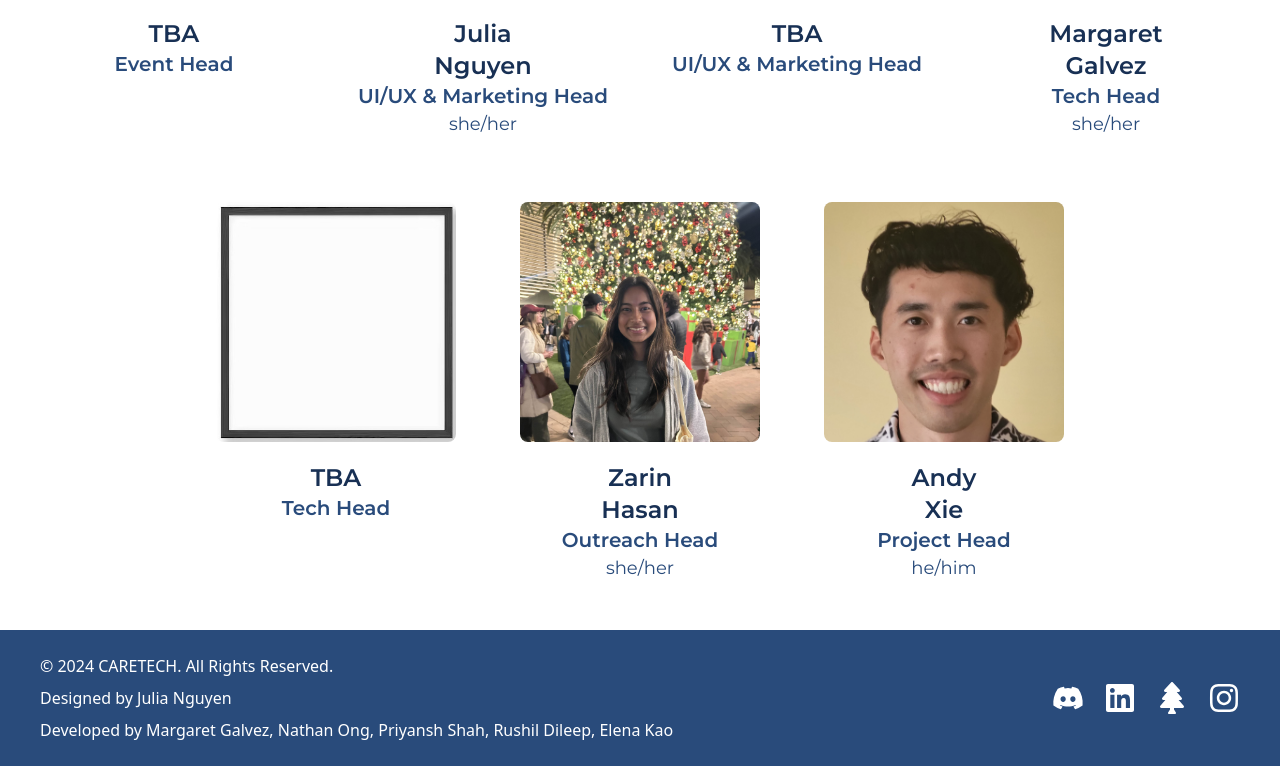
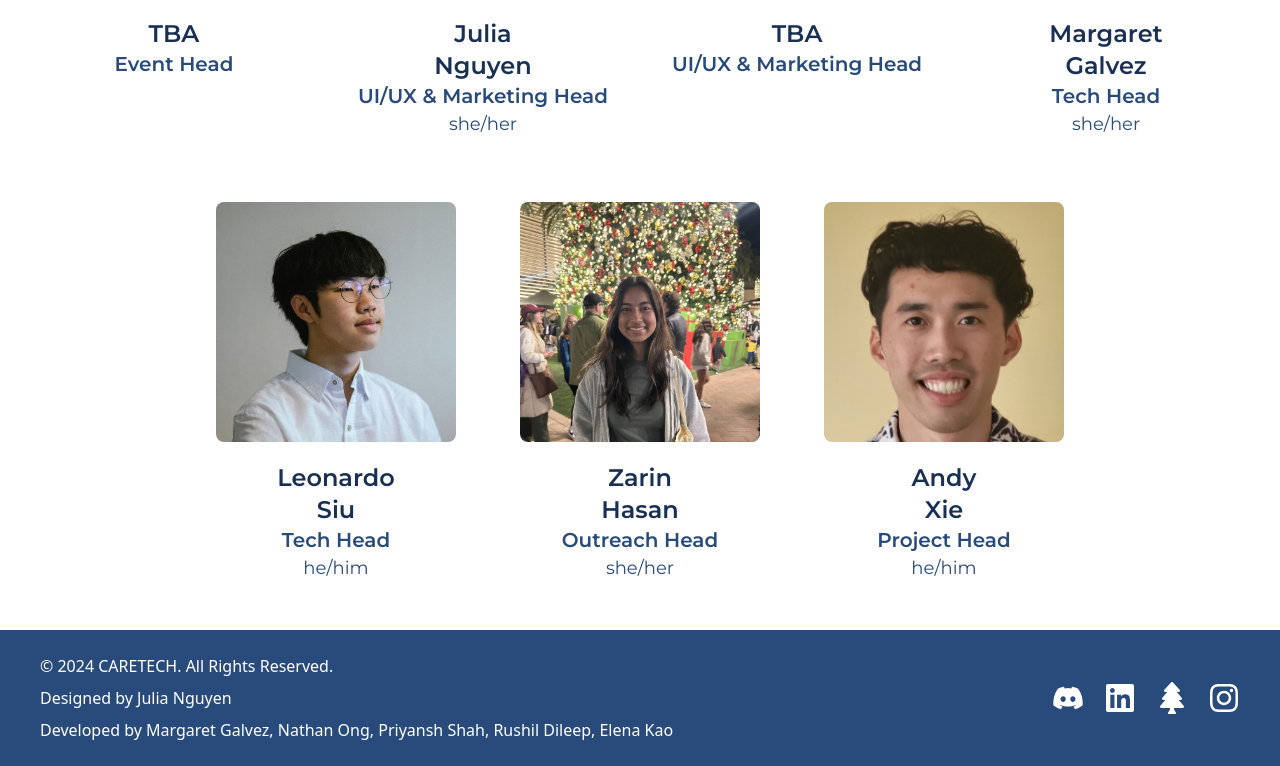
Before and after one commit to CareTech-at-UCI/website, a React (Create React App) app: page /About in a window 1280 px wide. Shown: the part 2570-3336 px from the top of the page. Built offline with nearby package versions, Linux system fonts and the light colour scheme; a web font is replaced by a local one.

Commit message:
added new tech head

```diff
--- a/src/components/Team.tsx
+++ b/src/components/Team.tsx
@@ -67,11 +67,11 @@ const Team = () => {
       pronouns: "she/her",
     },
     {
-      image: "/images/board/tba_placeholder.jpg",
-      firstName: "TBA",
-      lastName: "",
+      image: "/images/board/leo_siu_tech_head.jpeg",
+      firstName: "Leonardo",
+      lastName: "Siu",
       title: "Tech Head",
-      pronouns: "",
+      pronouns: "he/him",
     },
     {
       image: "/images/board/zarin_hasan_event.jpg",
```
Also changed, not shown: public/images/board/leo_siu_tech_head.jpeg (added).
